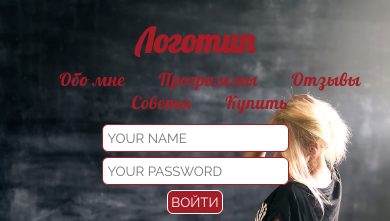
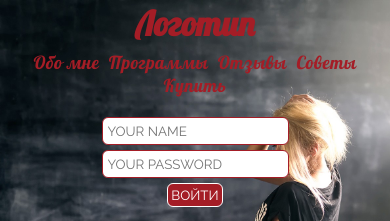
Before and after one commit to KatyFrontend/KatyFrontend.github.io, a plain HTML site: page Alina/index.html in a window 390 px wide. Shown: the top 221 px of the page. Drawn offline with nearby package versions, Linux system fonts and the light colour scheme.

Commit message:
change + padding

```diff
--- a/Alina/css/style.css
+++ b/Alina/css/style.css
@@ -499,7 +499,14 @@ h2{
 
 @media(max-width: 480px){
   .nav>li{
-    padding-left: 30px;
+    padding-left: 0;
+    margin: 0 3px;
+  }
+  .logo{
+    margin-top: -42px;
+  }
+  .akkaunt{
+    margin: 20px auto;
   }
   .name_akkaunt input, .password_akkaunt input{
     width: 50%;
```
